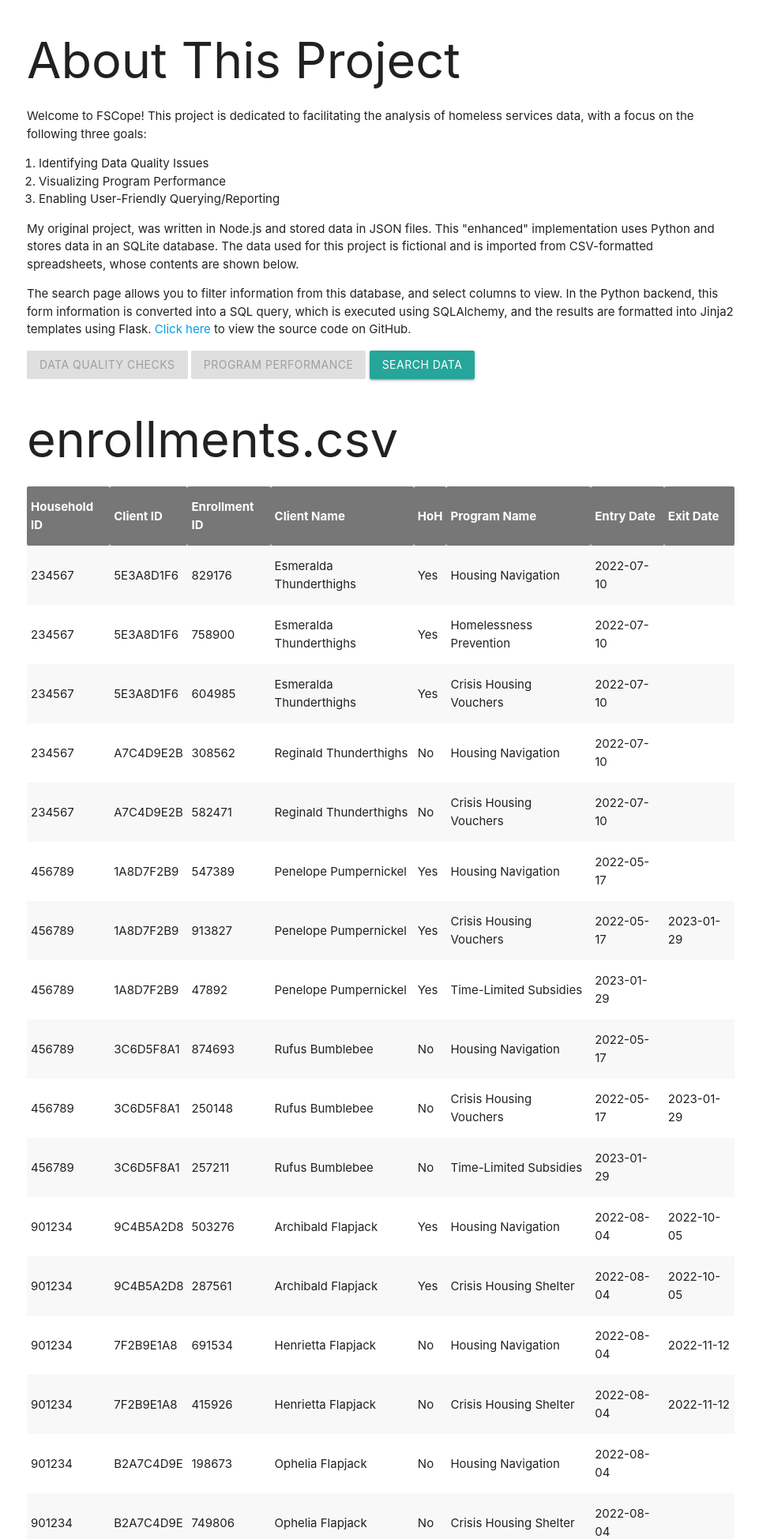
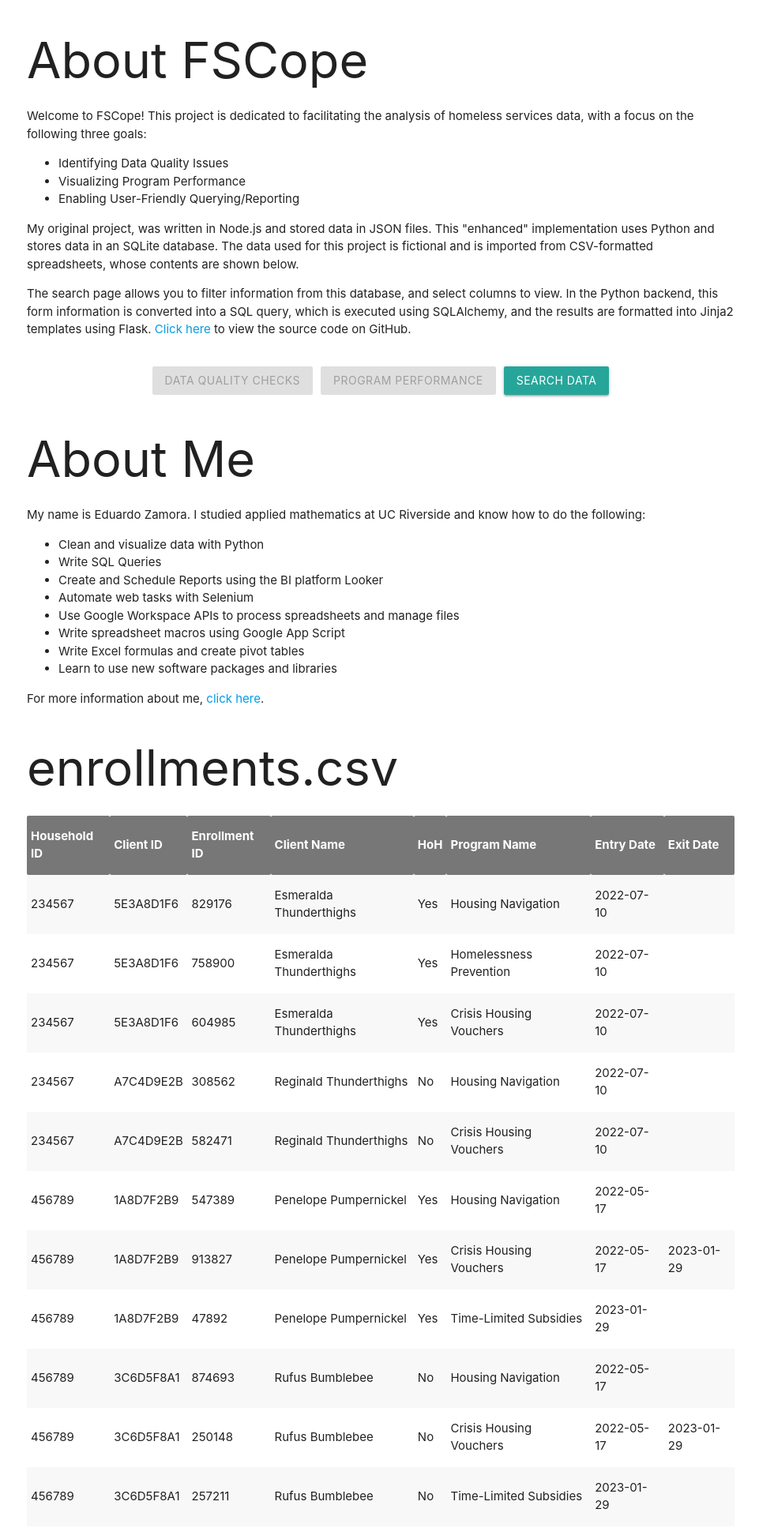
Before and after one commit to ezamo007/FSCope-Enhanced, a Flask app: page / in a window 1280 px wide. Shown: the top 1949 px of the page at 79% size, without its empty margins (158-1119 px from the left). Run offline with Flask 3, Linux system fonts and the light colour scheme.

Commit message:
SEO
Added information about myself, and some SEO tags.

```diff
--- a/templates/index.html
+++ b/templates/index.html
@@ -1,9 +1,13 @@
 <!DOCTYPE html>
 <html>
   <head>
-    <title>Enrollments and Services</title>
+    <meta name="description" content="FSCope is dedicated to facilitating the analysis of homeless services data, including identifying data quality issues, visualizing program performance, and enabling user-friendly querying and reporting.">
+
+    <title>FSCope</title>
     <!-- Materialize CSS -->
     <link rel="stylesheet" href="https://cdnjs.cloudflare.com/ajax/libs/materialize/1.0.0/css/materialize.min.css">
+    <link rel="icon" href="{{ url_for('static', filename='favicon.ico') }}" type="image/x-icon" alt="FSCope Logo">
+
     <style>
       /* Custom CSS for table header */
       .dark-header {
@@ -14,17 +18,26 @@
       body{
         margin-bottom: 50px;
       }li{
-        margin-left: 15px;
-      list-style-type: bullet !important
+        margin-left: 40px;
+        list-style-type: disc !important
       }
+      #button-row{
+        margin-top: 30px;
+        display: flex;
+       justify-content: center;
+
+       }
+       .btn{
+        margin: 5px;
+       }
       </style>
 
 
 
   </head>
   <body>
-    <div class="container">
-      <h1>About This Project</h1>
+    <section class = "container">
+      <h1>About FSCope</h1>
       <p>
         Welcome to FSCope! This project is dedicated to facilitating the analysis of homeless services data, with a focus on the following three goals:
         <ul>
@@ -43,14 +56,34 @@
 
         <a href= "http://github.com/ezamo007/FSCope-Enhanced">Click here</a> to view the source code on GitHub.
       </p>
+    </section>
+        <section id = "button-row" class = "container">
 
 <a href="/checks" class="waves-effect waves-light btn disabled tooltipped" data-position="bottom" data-tooltip="Coming Soon">Data Quality Checks</a>
 <a href="/performance" class="waves-effect waves-light btn disabled tooltipped" data-position="bottom" data-tooltip="Coming Soon">Program Performance</a>
 <a href="/search" class="waves-effect waves-light btn tooltipped" data-position="bottom" data-tooltip="Beta">Search Data</a>
-    </div>
+        </section>
 
-    <div class="container">
-      <h1>enrollments.csv</h1>
+        <section class = "container">
+          <h1>About Me</h1>
+    <p>
+      My name is Eduardo Zamora. I studied applied mathematics at UC Riverside and know how to do the following:
+      <ul>
+        <li>Clean and visualize data with Python</li>
+        <li>Write SQL Queries</li>
+        <li>Create and Schedule Reports using the BI platform Looker</li>
+        <li>Automate web tasks with Selenium</li>
+        <li>Use Google Workspace APIs to process spreadsheets and manage files</li>
+        <li>Write spreadsheet macros using Google App Script</li>
+        <li>Write Excel formulas and create pivot tables</li>
+        <li>Learn to use new software packages and libraries</li>
+      </ul>
+
+      For more information about me, <a  href="/#">click here</a>.
+    </p>
+  </section>
+  <section class = "container">
+    <h1>enrollments.csv</h1>
       <table class="striped">
         <thead class = "dark-header">
           <tr>
@@ -75,8 +108,8 @@
 
           </tbody>
       </table>
-    </div>
-    <div class="container">
+  </section>
+    <section class="container">
       <h1>services.csv</h1>
       <table class="striped">
         <thead class = "dark-header">
@@ -102,8 +135,8 @@
 
           </tbody>
       </table>
-    </div>
-    <div class="container">
+    </section>
+    <section class="container">
       <h1>notes.csv</h1>
       <table class="striped">
         <thead class = "dark-header">
@@ -129,7 +162,7 @@
 
           </tbody>
       </table>
-    </div>
+    </section>
 
 
 
--- a/templates/search.html
+++ b/templates/search.html
@@ -12,7 +12,7 @@
   </head>
   <body>
     <div class="container">
-      <h1><b>Search</b></h1>
+      <h1><b>Search (beta)</b></h1>
       <form action="/results" method="POST">
         <div class="search-form">
           <div id="search-rows">
```
Also changed, not shown: static/favicon.ico (added).
